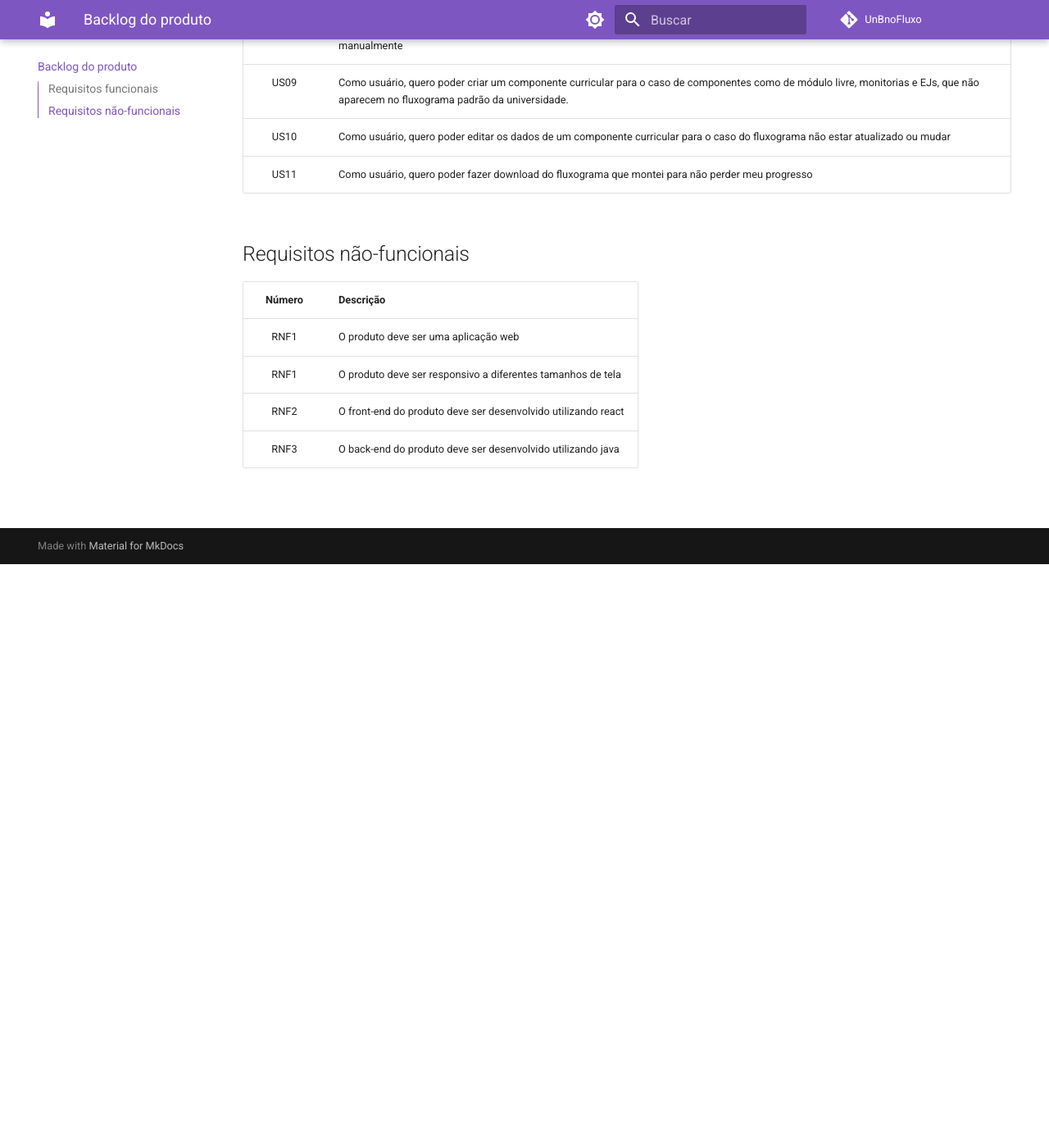
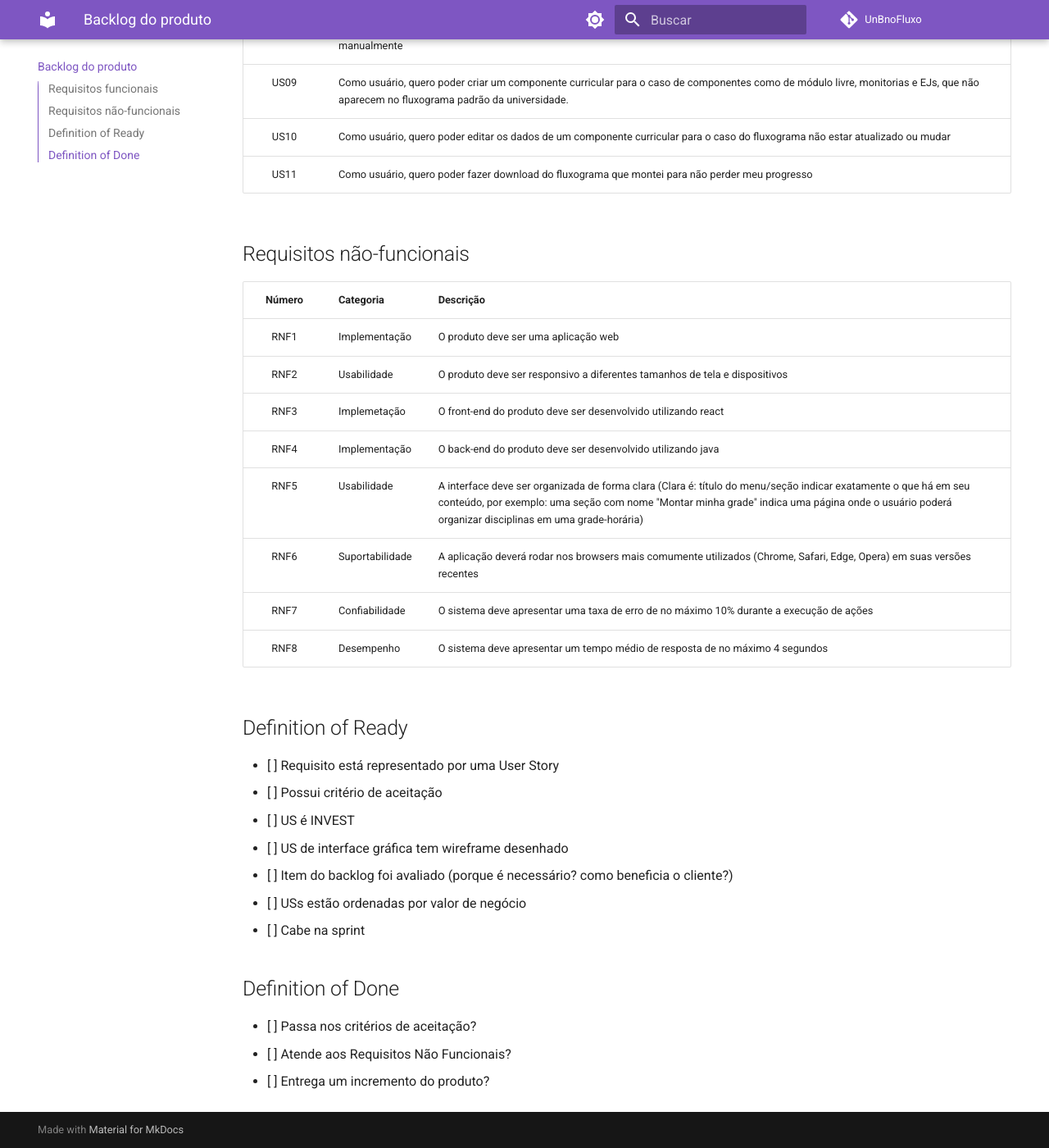
Before and after one commit to mdsreq-fga-unb/2023.1-UnBnoFluxo, an MkDocs documentation site: the page built from docs/Backlog.md, in a window 1280 px wide and 1400 px high, scrolled down 712 px. Shown: the whole window at 82% size. Built offline with MkDocs 1.6.1 and Material for MkDocs 9.7.7, drawn with Linux system fonts in a browser that asks for light colours; comment, search, counter and statistics services are not loaded.

Commit message:
Update Backlog.md

```diff
--- a/docs/Backlog.md
+++ b/docs/Backlog.md
@@ -14,9 +14,29 @@
 |  US11  | Como usuário, quero poder fazer download do fluxograma que montei para não perder meu progresso                                                                                            |
 
 ## Requisitos não-funcionais
-| Número | Descrição                                                     |
-| :----: | ------------------------------------------------------------- |
-|  RNF1  | O produto deve ser uma aplicação web                          |
-|  RNF1  | O produto deve ser responsivo a diferentes tamanhos de tela   |
-|  RNF2  | O front-end do produto deve ser desenvolvido utilizando react |
-|  RNF3  | O back-end do produto deve ser desenvolvido utilizando java   |
+| Número | Categoria       | Descrição                                                     |
+| :----: | --------------- | ------------------------------------------------------------- |
+|  RNF1  | Implementação   | O produto deve ser uma aplicação web                          |
+|  RNF2  | Usabilidade     | O produto deve ser responsivo a diferentes tamanhos de tela e dispositivos  |
+|  RNF3  | Implemetação    | O front-end do produto deve ser desenvolvido utilizando react |
+|  RNF4  | Implementação   | O back-end do produto deve ser desenvolvido utilizando java   |
+|  RNF5  | Usabilidade     | A interface deve ser organizada de forma clara (Clara é: título do menu/seção indicar exatamente o que há em seu conteúdo, por exemplo: uma seção com nome "Montar minha grade" indica uma página onde o usuário poderá organizar disciplinas em uma grade-horária) |
+|  RNF6  | Suportabilidade | A aplicação deverá rodar nos browsers mais comumente utilizados (Chrome, Safari, Edge, Opera) em suas versões recentes |
+|  RNF7  | Confiabilidade  | O sistema deve apresentar uma taxa de erro de no máximo 10% durante a execução de ações |
+|  RNF8  | Desempenho      | O sistema deve apresentar um tempo médio de resposta de no máximo 4 segundos |
+
+
+## Definition of Ready
+- [ ] Requisito está representado por uma User Story
+- [ ] Possui critério de aceitação
+- [ ] US é INVEST
+- [ ] US de interface gráfica tem wireframe desenhado
+- [ ] Item do backlog foi avaliado (porque é necessário? como beneficia o cliente?)
+- [ ] USs estão ordenadas por valor de negócio
+- [ ] Cabe na sprint
+
+
+## Definition of Done
+- [ ] Passa nos critérios de aceitação?
+- [ ] Atende aos Requisitos Não Funcionais?
+- [ ] Entrega um incremento do produto?
```
